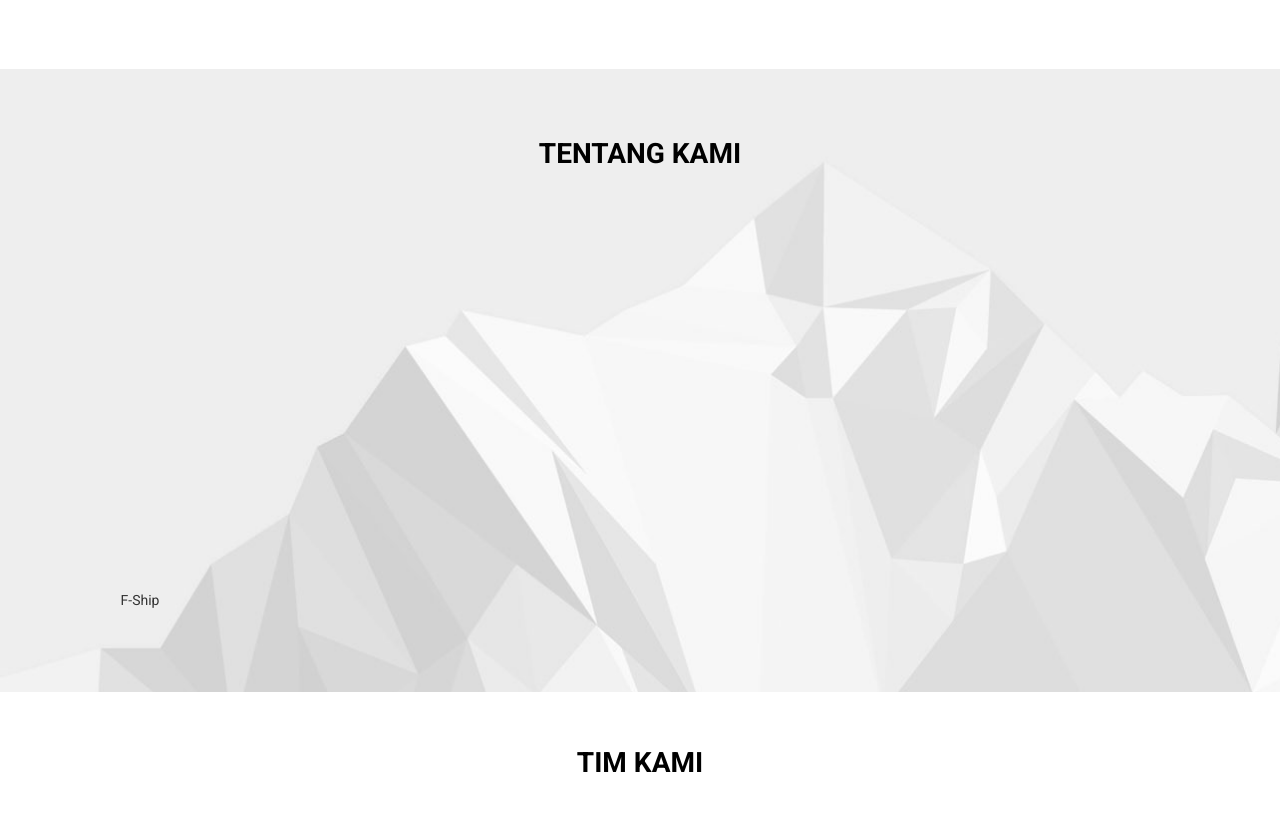
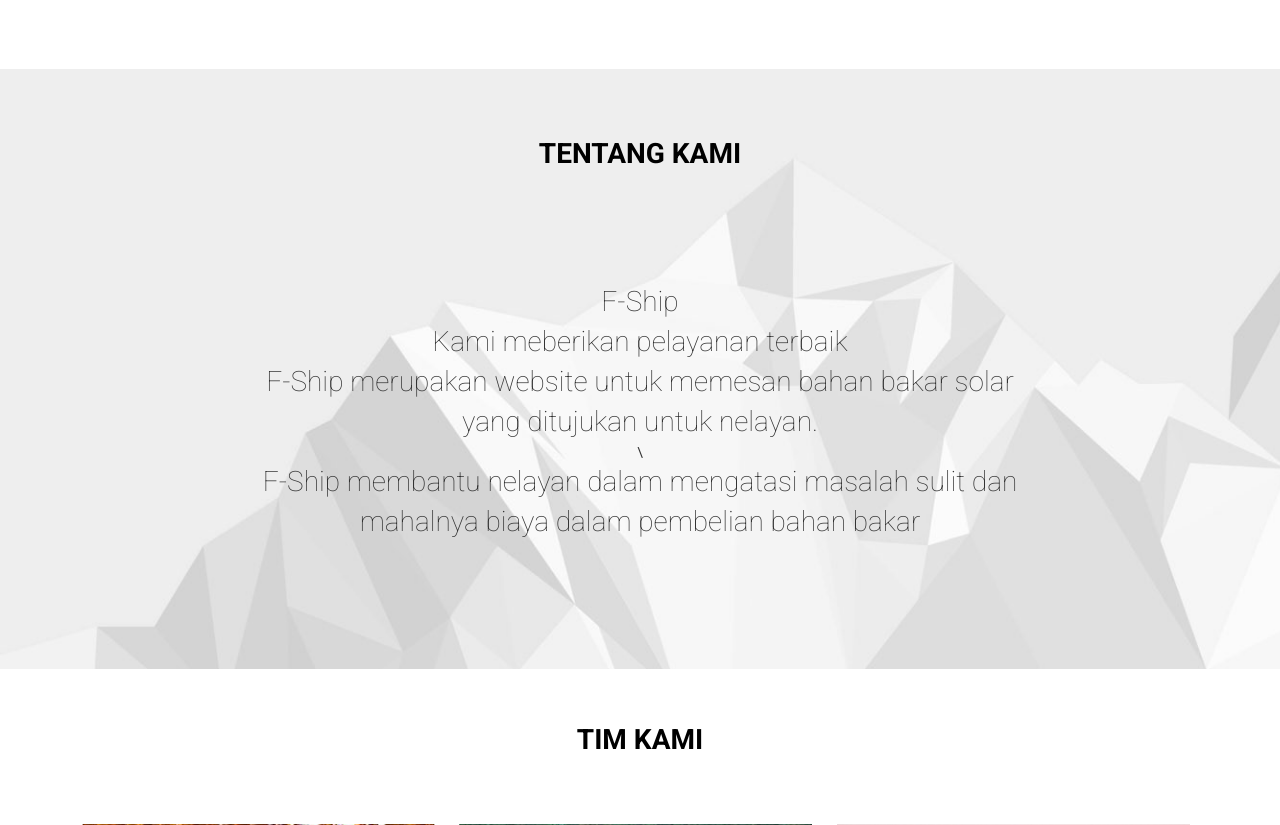
Before and after one commit to RizalKholif/ADS_12_C, a PHP site: page / in a window 1280 px wide. Shown: the part 1931-2756 px from the top of the page. Run offline with PHP 8.4, Linux system fonts and the light colour scheme; a user stored in the database is signed in; grey boxes are pictures that could not be loaded.

Commit message:
Update index.php & style.css

```diff
--- a/bike-store/css/style.css
+++ b/bike-store/css/style.css
@@ -298,11 +298,18 @@ a.store:hover{
 
 /*--About--*/
 .about-grid{
-	padding:22em 0 0 0;
-	min-height:290px;
+	padding:0em 0 0 0em;
+	min-height:200px;
 	background-size: 100%;
 	margin:12px;
-	width:20%;
+	margin-left: 20%;
+	width:60%;
+}
+.about-grid p{
+	text-align: center;
+	color:solid black;
+	font-size:2em;
+	font-weight:200;
 }
 /*--About--*/
 
--- a/bike-store/index.php
+++ b/bike-store/index.php
@@ -183,6 +183,9 @@ Smartphone Compatible web template, free webdesigns for Nokia, Samsung, LG, Sony
 	<div class="bikes-grids">
 		<div class="about-grid">
 				<p>F-Ship</p>
+				<p>Kami meberikan pelayanan terbaik</p>
+				<p>F-Ship merupakan website untuk memesan bahan bakar solar yang ditujukan untuk nelayan.</p>\
+				<p>F-Ship membantu nelayan dalam mengatasi masalah sulit dan mahalnya biaya dalam pembelian bahan bakar</p>
 		</div>
 	</div>
 
```
